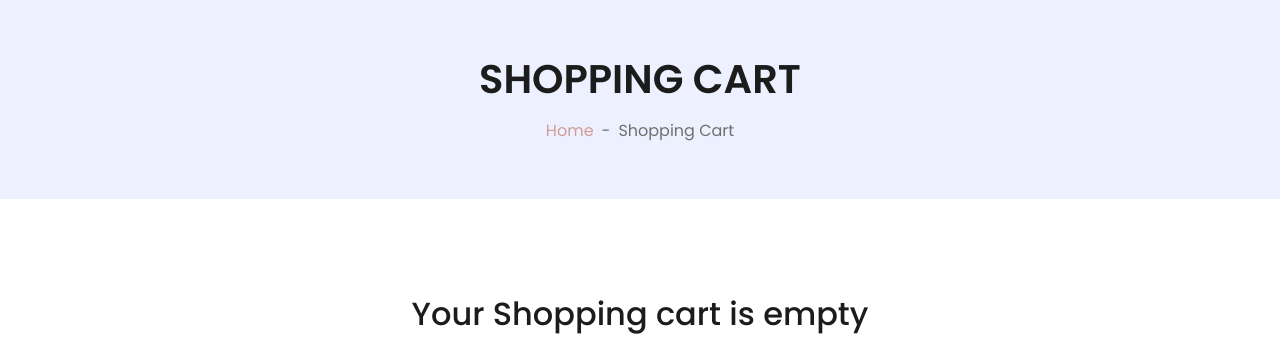
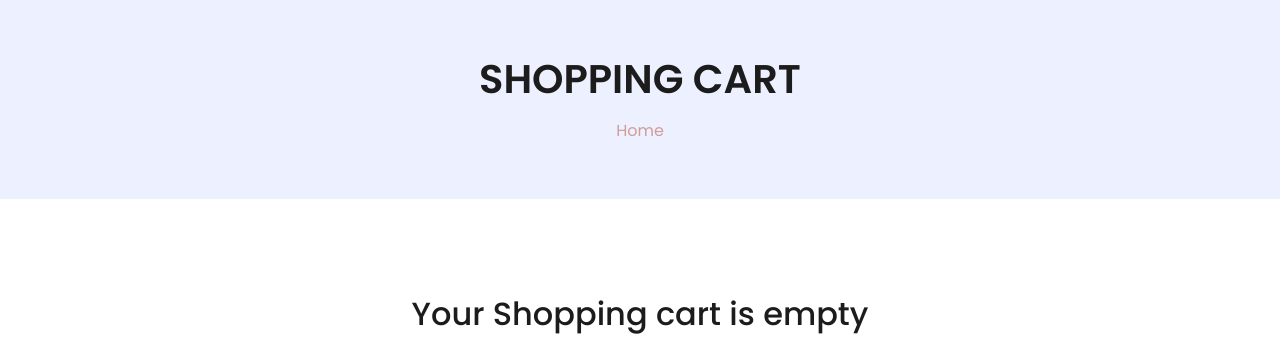
Before and after one commit to raseenaanwar/StyleGoEcommerceWebsite, a Django app: page /cart/ in a window 1280 px wide. Shown: the part 202-540 px from the top of the page. Run offline with Django 3.2, Linux system fonts and the light colour scheme; the visitor is signed in with stand-in values (Sample User, id 1); data comes from the database, SQL or seed files in the repository; data that the repository does not hold is empty; some libraries are stand-ins or nearby versions.

Commit message:
project completed

```diff
--- a/StyleGoProject/template/cart/cart.html
+++ b/StyleGoProject/template/cart/cart.html
@@ -5,9 +5,8 @@
         <div class="d-flex flex-column align-items-center justify-content-center" style="min-height: 200px">
             <h1 class="font-weight-semi-bold text-uppercase mb-3">Shopping Cart</h1>
             <div class="d-inline-flex">
-                <p class="m-0"><a href="">Home</a></p>
-                <p class="m-0 px-2">-</p>
-                <p class="m-0">Shopping Cart</p>
+                <p class="m-0"><a href="{% url 'shop:home' %}">Home</a></p>
+
             </div>
         </div>
     </div>
```
Also changed, not shown: StyleGoProject/template/cart/wishlist.html (+13 -2 lines).
